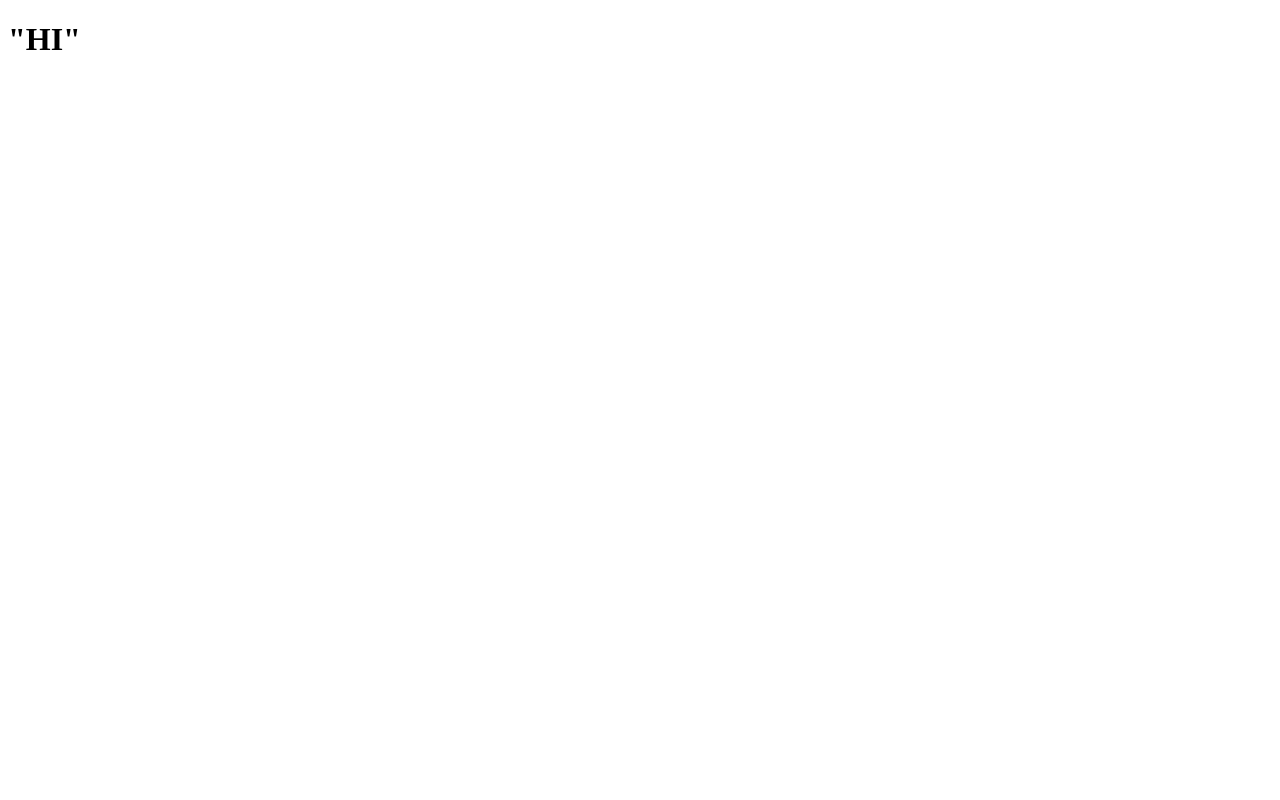
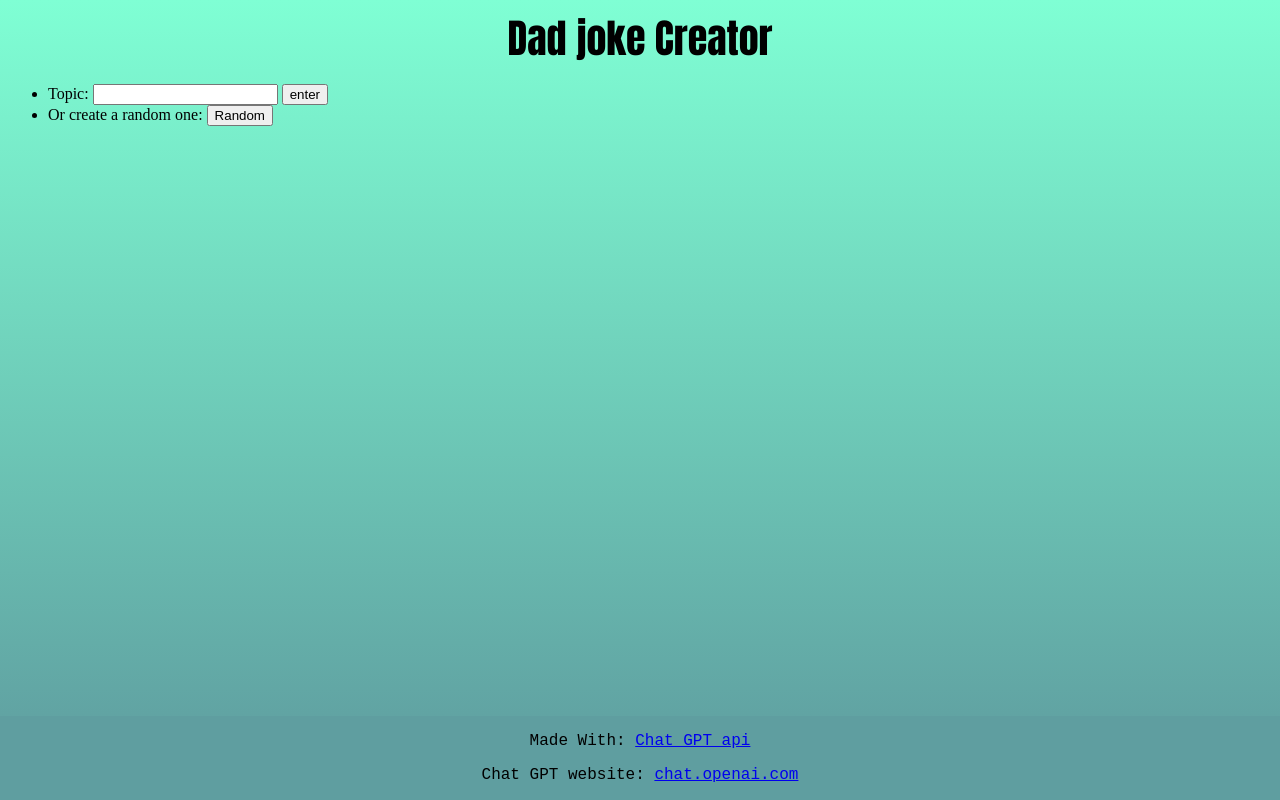
Before and after one commit to Matt3414/fathersdayV1, a plain HTML site: page index.html in a window 1280 px wide. Drawn offline with Linux system fonts and the light colour scheme.

Commit message:
new file:   .vscode/launch.json 	modified:   index.html 	new file:   script.js 	new file:   style.css

```diff
--- a/index.html
+++ b/index.html
@@ -1,8 +1,35 @@
 <!DOCTYPE html>
-<html>
-  <body>
-    <h1>
-      "HI"
-    </h1>
-  </body>
+<html lang="en">
+<head>
+  <script src="script.js"></script>
+  <link rel="stylesheet" href="style.css">
+  <meta charset="UTF-8">
+  <meta name="viewport" content="width=device-width, initial-scale=1.0">
+  <title>Document</title>
+</head>
+<body>
+  <div class="toptext">
+  <b>Dad joke Creator</b>
+  </div>
+  <ul>
+  <li>
+    <label for="ftopic">Topic:</label>
+    <input type="text" id="ftopic">
+    <input type="button" onclick="button1()" value="enter">
+  </li>
+  <li>
+    <label for="rbtn">Or create a random one:</label>
+  <input type="button" onclick="button2()" value="Random" id="rbtn">
+  </ul>
+</body>
+<div class="footer">
+<footer>
+  <p>Made With:
+    <a href="https://platform.openai.com/docs/guides/gpt">Chat GPT api</a>
+  </p>
+  <p>Chat GPT website:
+    <a href="https://chat.openai.com">chat.openai.com</a>
+  </p>
+</footer>
+</div>
 </html>
--- /dev/null
+++ b/script.js
@@ -0,0 +1,7 @@
+function button1(){
+    alert("Entered!")
+}
+
+function button2() {
+    alert("Randomized!")
+}
--- /dev/null
+++ b/style.css
@@ -0,0 +1,25 @@
+html{
+    height: 95%;
+}
+.toptext{
+    text-align: center;
+    font-size: 40px;
+    /*font-family: 'Gill Sans', 'Gill Sans MT', Calibri, 'Trebuchet MS', sans-serif;*/
+    font-family: Impact, Haettenschweiler, 'Arial Narrow Bold', sans-serif;
+}
+body {
+
+    background-image: linear-gradient(to bottom,aquamarine,cadetblue);
+}
+
+
+.footer{
+    position: fixed;
+    left: 0;
+    bottom: 0;
+    width: 100%;
+    background-color: cadetblue;
+    color: black;
+    text-align: center;
+    font-family: 'Courier New', Courier, monospace;
+}
```
